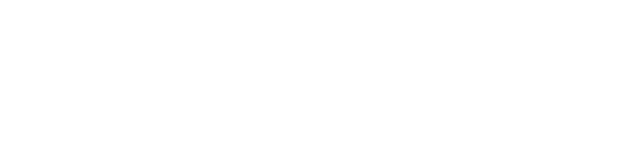
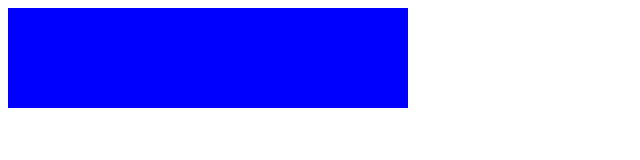
Before and after one commit to caobowen1224/cooperation, a plain HTML site: page index.html in a window 1280 px wide. Shown: the whole page, without its empty margins (0-640 px from the left). Drawn offline with Linux system fonts and the light colour scheme.

Commit message:
曹博文的banner

```diff
--- a/index.html
+++ b/index.html
@@ -4,8 +4,16 @@
     <meta charset="UTF-8">
     <meta name="viewport" content="width=device-width, initial-scale=1.0">
     <title>Document</title>
+    <style>
+        .banner{
+            width: 400px;
+            height: 100px;
+            background-color: blue;
+        }
+    </style>
 </head>
 <body>
+    <div class="banner"></div>
     <h1></h1>
 </body>
 </html>
```
